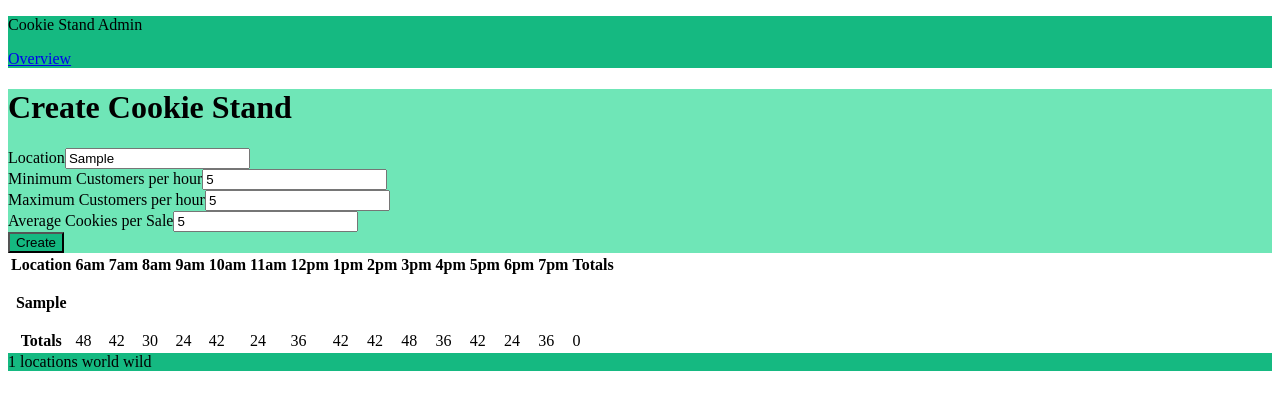
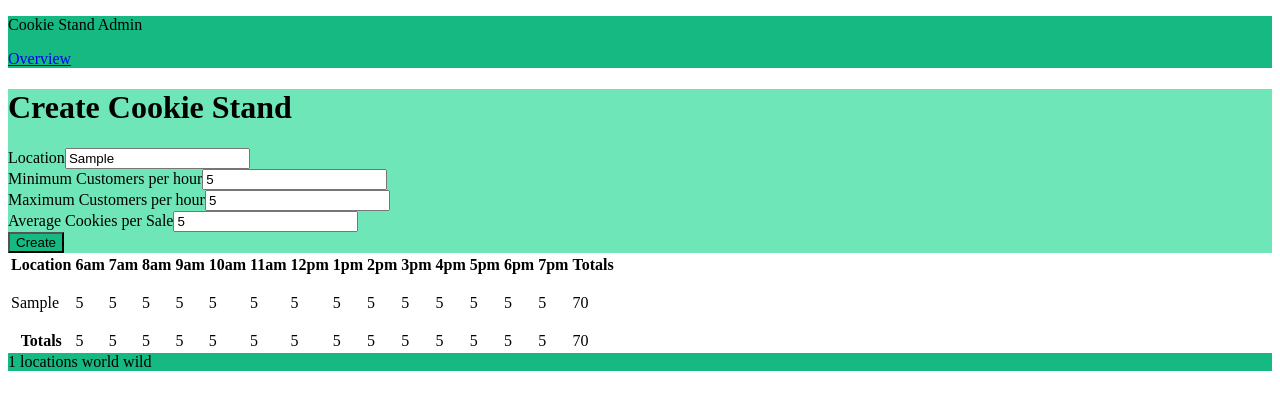
Before and after one commit to odehabuzaid/cookie-stand-admin, a Next.js app: page /components/CookieStandAdmin in a window 1280 px wide. Both pictures are taken after typing "Sample", "5", "5", "5" into the empty fields and a click on the button "Create". Shown: the top 410 px of the page. Built offline with nearby package versions, Linux system fonts and the light colour scheme.

Commit message:
feature completed

```diff
--- a/pages/components/CookieStandAdmin/CreateForm.js
+++ b/pages/components/CookieStandAdmin/CreateForm.js
@@ -1,6 +1,6 @@
 
 
-const CreateForm = ({CreateLocation,data}) => {
+const CreateForm = ({CreateLocation}) => {
 
   return (
     <>
@@ -25,7 +25,7 @@
           </div>
           <div className='flex-col w-1/2 text-center'>
             Average Cookies per Sale
-            <input type='number' name='avg' className='rounded-br-md' />
+            <input type='number'  step="any" name='avg' className='rounded-br-md' />
           </div>
           <button className='w-2/6' style={{ backgroundColor: '#15B981' }}>
             Create
--- a/pages/components/CookieStandAdmin/report/ReportTable.js
+++ b/pages/components/CookieStandAdmin/report/ReportTable.js
@@ -1,7 +1,8 @@
 import { hours } from '../../../../data'
 
 const ReportTable = ({ data }) => {
-  const hourly_sales = [48, 42, 30, 24, 42, 24, 36, 42, 42, 48, 36, 42, 24, 36]
+  const hourly_sales = [0, 0, 0, 0, 0, 0, 0, 0, 0, 0, 0, 0, 0, 0]
+  const totals = []
   return (
     <>
       {data.length ? (
@@ -16,14 +17,35 @@
             </tr>
           </thead>
           <tbody>
-            {data.map((stand, i) => {
+            {data.map((stand, dIndex) => {
               return (
-                <tr key={i}>
-                  <th>
+                <tr>
+                  <td>
                     <div>
                       <p>{stand.location}</p>
                     </div>
-                  </th>
+                  </td>
+                  {hours.map((_, index) => {
+                    const rnd =
+                      Math.random() *
+                        (stand.maxCustomers - stand.minCustomers) +
+                      1
+                    const salesPerHour = Math.ceil(rnd * stand.avgCookies)
+                    hourly_sales[index] = hourly_sales[index] + salesPerHour
+                    if (index == hours.length - 1) {
+                      totals[dIndex] = hourly_sales.reduce(
+                        (partial_sum, a) => partial_sum + a,
+                        0
+                      )
+                    }
+                    return <td>{salesPerHour}</td>
+                  })}
+                  <td>
+                    {hourly_sales.reduce(
+                      (partial_sum, a) => partial_sum + a,
+                      0
+                    )}
+                  </td>
                 </tr>
               )
             })}
@@ -34,7 +56,7 @@
               {hourly_sales.map((item, i) => {
                 return <td key={i}>{item}</td>
               })}
-              <td>0</td>
+              <td>{totals.reduce((partial_sum, a) => partial_sum + a, 0)}</td>
             </tr>
           </tfoot>
         </table>
```
